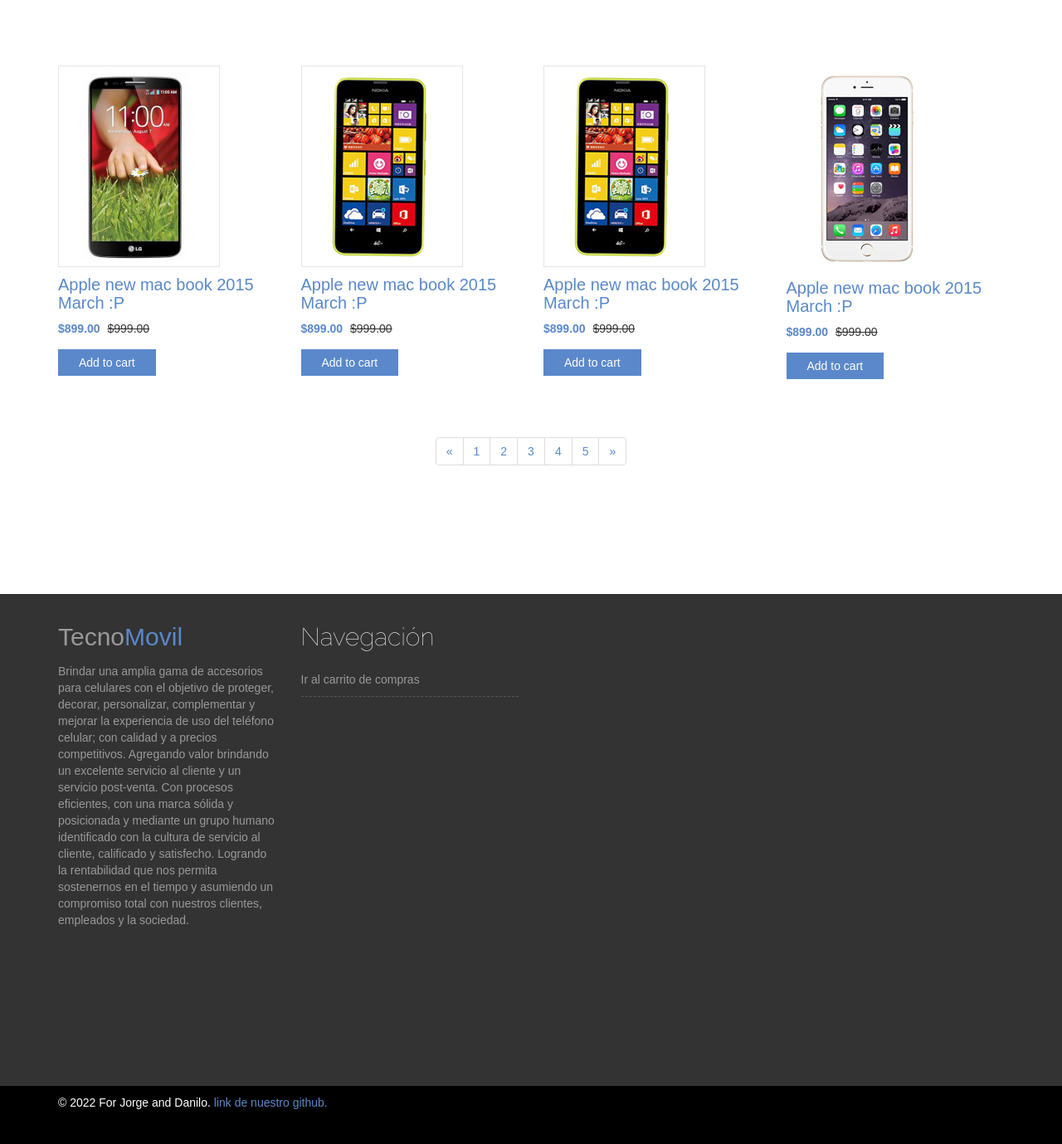
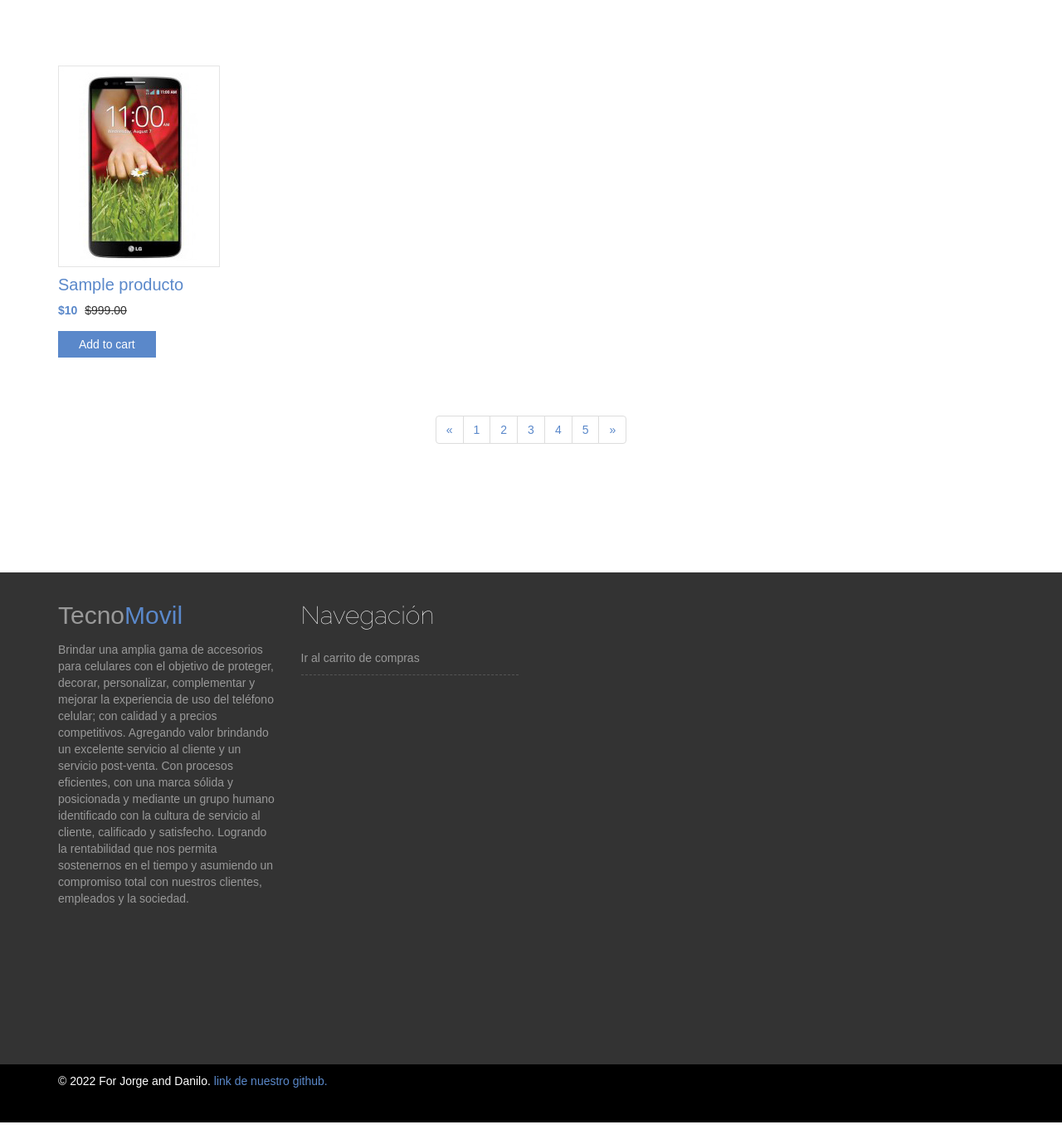
Before and after one commit to jorge9412/Tienda_Online_Pascual, a Django app: page /ventas/ in a window 1280 px wide. Shown: the part 379-1758 px from the top of the page at 83% size. After the commit the page ends 1732 px from the top, so only its background shows below. Run offline with Django 4.2, Linux system fonts and the light colour scheme; tables that the repository leaves empty hold one stand-in row (values such as "Sample post"); some libraries are stand-ins or nearby versions.

Commit message:
listando productos de la bd

```diff
--- a/tienda_online/settings.py
+++ b/tienda_online/settings.py
@@ -84,9 +84,9 @@
 		'ENGINE': 'django.db.backends.postgresql_psycopg2',
 		'NAME' : 'TiendaOnlineBD',
 		'USER' : 'postgres',
-		'PASSWORD' : 'coke24838014',
+		'PASSWORD' : 'Cambiar.100*',
 		'HOST' : 'localhost',
-		'PORT' : 5432,
+		'PORT' : 5433,
 	}
 }
 
--- a/ventas/templates/ventas.html
+++ b/ventas/templates/ventas.html
@@ -89,16 +89,18 @@
 
     <div class="single-product-area">
         <div class="zigzag-bottom"></div>
+
         <div class="container">
             <div class="row">
+                {% for producto in productos %}
                 <div class="col-md-3 col-sm-6">
                     <div class="single-shop-product">
                         <div class="product-upper">
                             <img src="{% static 'img/imagenesVentas/product-3.jpg' %}" alt="">
                         </div>
-                        <h2><a href="">Apple new mac book 2015 March :P</a></h2>
+                        <h2><a href="">{{producto.name}}</a></h2>
                         <div class="product-carousel-price">
-                            <ins>$899.00</ins> <del>$999.00</del>
+                            <ins>${{producto.cost}}</ins> <del>$999.00</del>
                         </div>
 
                         <div class="product-option-shop">
@@ -106,51 +108,7 @@
                         </div>
                     </div>
                 </div>
-                <div class="col-md-3 col-sm-6">
-                    <div class="single-shop-product">
-                        <div class="product-upper">
-                            <img src="{% static 'img/imagenesVentas/product-2.jpg' %}" alt="">
-                        </div>
-                        <h2><a href="">Apple new mac book 2015 March :P</a></h2>
-                        <div class="product-carousel-price">
-                            <ins>$899.00</ins> <del>$999.00</del>
-                        </div>
-
-                        <div class="product-option-shop">
-                            <a class="add_to_cart_button" data-quantity="1" data-product_sku="" data-product_id="70" rel="nofollow" href="/canvas/shop/?add-to-cart=70">Add to cart</a>
-                        </div>
-                    </div>
-                </div>
-                <div class="col-md-3 col-sm-6">
-                    <div class="single-shop-product">
-                        <div class="product-upper">
-                            <img src="{% static 'img/imagenesVentas/product-2.jpg' %}" alt="">
-                        </div>
-                        <h2><a href="">Apple new mac book 2015 March :P</a></h2>
-                        <div class="product-carousel-price">
-                            <ins>$899.00</ins> <del>$999.00</del>
-                        </div>
-
-                        <div class="product-option-shop">
-                            <a class="add_to_cart_button" data-quantity="1" data-product_sku="" data-product_id="70" rel="nofollow" href="/canvas/shop/?add-to-cart=70">Add to cart</a>
-                        </div>
-                    </div>
-                </div>
-                <div class="col-md-3 col-sm-6">
-                    <div class="single-shop-product">
-                        <div class="product-upper">
-                            <img src="{% static 'img/imagenesVentas/product-5.jpg' %}" alt="">
-                        </div>
-                        <h2><a href="">Apple new mac book 2015 March :P</a></h2>
-                        <div class="product-carousel-price">
-                            <ins>$899.00</ins> <del>$999.00</del>
-                        </div>
-
-                        <div class="product-option-shop">
-                            <a class="add_to_cart_button" data-quantity="1" data-product_sku="" data-product_id="70" rel="nofollow" href="/canvas/shop/?add-to-cart=70">Add to cart</a>
-                        </div>
-                    </div>
-                </div>
+                {% endfor %}
             </div>
 
             <div class="row">
--- a/ventas/views.py
+++ b/ventas/views.py
@@ -1,7 +1,8 @@
 from django.http import HttpResponse
 from django.shortcuts import render
+from inventario.models import Productos
 
-from login.forms_login import Login
 
 def ventas_view(request):
-    return render (request, "ventas.html")
+    productos = Productos.objects.all().order_by('id_producto')
+    return render(request,'ventas.html',{'productos':productos})
```
Also changed, not shown: static/js/ventas.js (deleted, +0 -40 lines).
